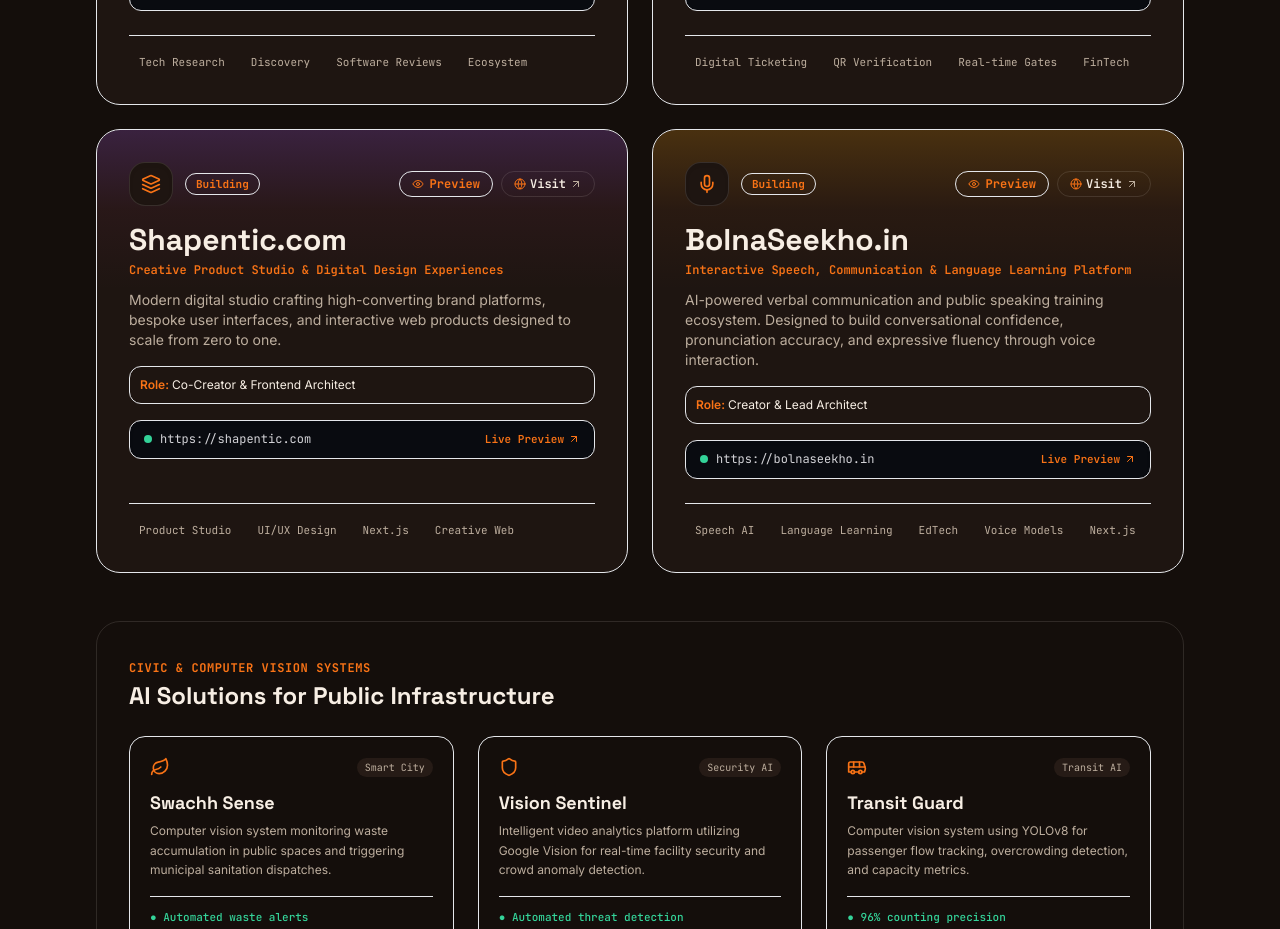
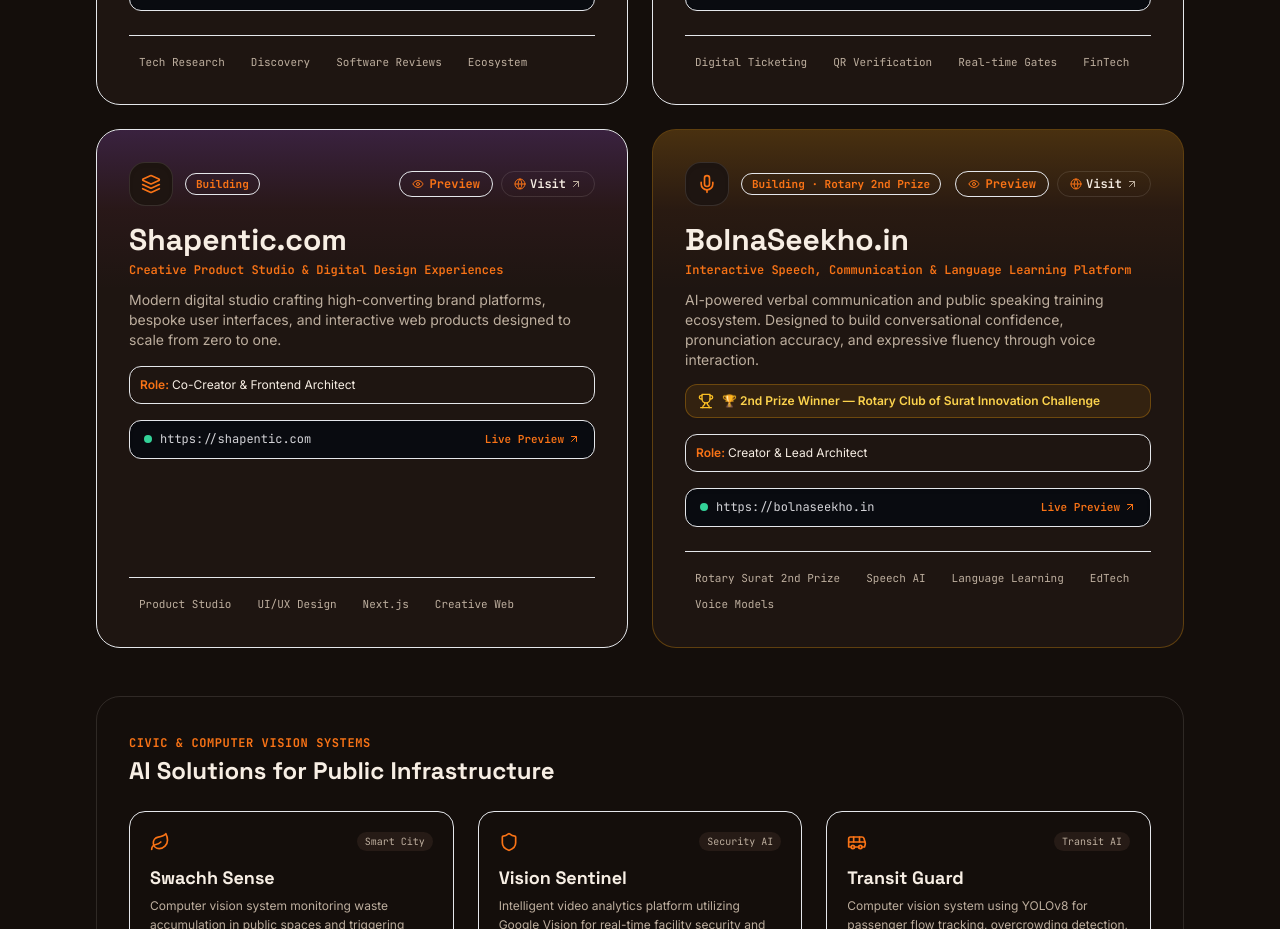
Before and after one commit to Ronak501/Portfolio, a Next.js app: page /ventures in a window 1280 px wide. Shown: the part 1120-2049 px from the top of the page. Built offline with nearby package versions, Linux system fonts and the light colour scheme.

Commit message:
feat: add Rotary Surat 2nd Prize award to BolnaSeekho in ventures, preview modal, and about section

```diff
--- a/components/AboutSection.tsx
+++ b/components/AboutSection.tsx
@@ -15,8 +15,8 @@
 const HIGHLIGHTS = [
   {
     icon: Trophy,
-    title: 'Hackathons',
-    desc: 'NASA Space Apps Challenge and FindCoder competitions finalist & winner.',
+    title: 'Awards & Hackathons',
+    desc: '2nd Prize Winner at Rotary Club of Surat (BolnaSeekho.in), plus NASA Space Apps Challenge and FindCoder accolades.',
   },
   {
     icon: Rocket,
--- a/components/VenturePreviewModal.tsx
+++ b/components/VenturePreviewModal.tsx
@@ -13,6 +13,7 @@
   ShieldCheck,
   ArrowUpRight,
   Sparkles,
+  Trophy,
 } from 'lucide-react';
 import { sound } from '@/lib/audio';
 
@@ -21,6 +22,7 @@
   url: string;
   tagline: string;
   description: string;
+  award?: string;
   role: string;
   tags: string[];
   badge: string;
@@ -96,6 +98,12 @@
               <span className="font-mono text-[10px] text-accent bg-accent/15 px-2 py-0.5 rounded-full font-semibold border border-accent/20">
                 {venture.badge}
               </span>
+              {venture.award && (
+                <span className="hidden md:inline-flex items-center gap-1 font-mono text-[10px] text-amber-300 bg-amber-500/15 px-2 py-0.5 rounded-full font-semibold border border-amber-500/30">
+                  <Trophy className="size-3 text-amber-400" />
+                  <span>Rotary Surat 2nd Prize</span>
+                </span>
+              )}
             </div>
           </div>
 
--- a/components/VenturesSection.tsx
+++ b/components/VenturesSection.tsx
@@ -14,6 +14,7 @@
   Crown,
   Mic,
   Eye,
+  Trophy,
 } from 'lucide-react';
 import { sound } from '@/lib/audio';
 import VenturePreviewModal, { VentureItem } from '@/components/VenturePreviewModal';
@@ -81,12 +82,13 @@
     tagline: 'Interactive Speech, Communication & Language Learning Platform',
     description:
       'AI-powered verbal communication and public speaking training ecosystem. Designed to build conversational confidence, pronunciation accuracy, and expressive fluency through voice interaction.',
+    award: '🏆 2nd Prize Winner — Rotary Club of Surat Innovation Challenge',
     role: 'Creator & Lead Architect',
-    tags: ['Speech AI', 'Language Learning', 'EdTech', 'Voice Models', 'Next.js'],
-    badge: 'Building',
+    tags: ['Rotary Surat 2nd Prize', 'Speech AI', 'Language Learning', 'EdTech', 'Voice Models'],
+    badge: 'Building · Rotary 2nd Prize',
     isPrimary: false,
     accentColor: 'from-amber-500/20 via-orange-500/5 to-transparent',
-    borderColor: 'hover:border-amber-500/50',
+    borderColor: 'border-amber-500/30 hover:border-amber-500/70 hover:shadow-amber-500/20',
     icon: Mic,
   },
 ];
@@ -212,6 +214,13 @@
                     {v.description}
                   </p>
 
+                  {v.award && (
+                    <div className="mt-3.5 flex items-center gap-2 rounded-xl border border-amber-500/30 bg-amber-500/10 px-3 py-2 text-xs font-semibold text-amber-300 shadow-sm">
+                      <Trophy className="size-4 text-amber-400 shrink-0" />
+                      <span>{v.award}</span>
+                    </div>
+                  )}
+
                   <div className="mt-4 rounded-xl border border-border/70 bg-muted/30 p-2.5 text-xs text-foreground/85">
                     <span className="font-semibold text-accent">Role: </span>
                     {v.role}
```
